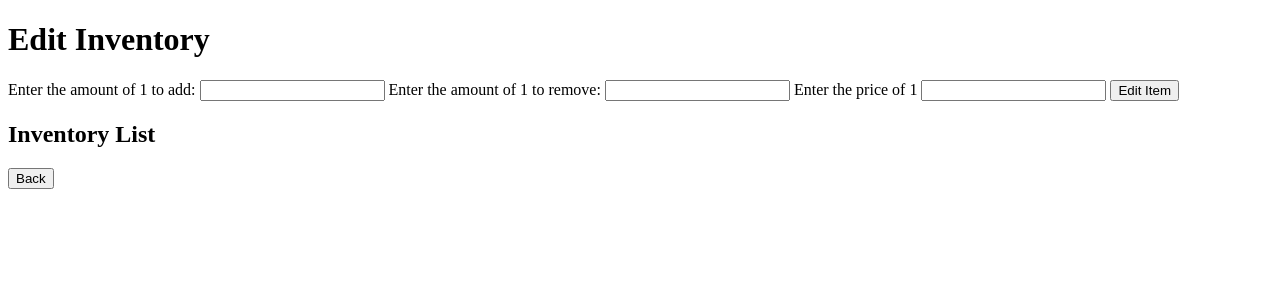
After one commit to E-A-H62/Pantry-Inventory, a Flask app: page /edit/1 in a window 1280 px wide. The commit adds this page. Shown: the top 300 px of the page. Run offline with Flask 3, Linux system fonts and the light colour scheme.

Commit message:
Outline for the web app which still needs db models

```diff
--- a/app.py
+++ b/app.py
@@ -1,9 +1,6 @@
-from flask import Flask, render_template, request, redirect, url_for
+from flask import Flask, render_template, request, redirect, url_for, jsonify, flash
 
 app = Flask(__name__)
-
-# A list to store pantry items (for demonstration purposes)
-pantry_items = []
 
 @app.route('/')
 def home():
@@ -11,24 +8,53 @@ def home():
 
 @app.route('/inventory', methods=['GET', 'POST'])
 def inventory():
+    # fetch pantry items
+    pantry_items = [] # temp
+
     if request.method == 'POST':
         item = request.form['item']
-        quantity = request.form['quantity']
-        pantry_items.append({'item': item, 'quantity': int(quantity)})
-        return redirect(url_for('inventory'))
+
+        if not item:
+            flash('Invalid input for item name', "danger")
+            return redirect(url_for('inventory'))
+
+        # get function call to retrieve pricing from name primary key
+        price = 0 # temp
+
+        if price:
+            redirect(url_for('add', item = item))
+
+        redirect(url_for('edit', item = item))
+
     return render_template('inventory.html', pantry_items=pantry_items)
 
+@app.route('/add/<item>', methods=['GET', 'POST'])
+def add(item):
+    if request.method == 'POST':
+        quantity = request.form['quantity']
+        price = request.form['price']
+
+        # add item to database
+
+        return redirect(url_for('add'), item = item)
+
+    return render_template('add_inventory.html', item = item)
+
+
 # needs work to become fully functional
-@app.route('/edit', methods=['GET', 'POST'])
-def edit():
+@app.route('/edit/<item>', methods=['GET', 'POST'])
+def edit(item):
     if request.method == 'POST':
-        item = request.form['item']
-        quantity = request.form['quantity']
-        for entry in pantry_items:
-            if entry.get(item):
-                entry[item] = quantity
-        return redirect(url_for('edit'))
-    return render_template('edit.html', pantry_items=pantry_items)
+        added = request.form['added']
+        removed = request.form['removed']
+        price = request.form['price']
+
+        # update item in database
+
+        return redirect(url_for('edit'), item = item)
+
+    return render_template('edit_inventory.html', item = item)
+
 
 if __name__ == '__main__':
     app.run(debug=True)
--- /dev/null
+++ b/templates/edit_inventory.html
@@ -0,0 +1,33 @@
+<!DOCTYPE html>
+<html lang="en">
+<head>
+    <meta charset="UTF-8">
+    <meta name="viewport" content="width=device-width, initial-scale=1.0">
+    <title>Pantry Inventory</title>
+</head>
+<body>
+    <h1>Edit Inventory</h1>
+
+    <form action="/edit" method="POST">
+        <label for="added">Enter the amount of {{item}} to add:</label>
+        <input type="number" id="added" name="added" required/>
+
+        <label for="removed">Enter the amount of {{item}} to remove:</label>
+        <input type="number" id="removed" name="removed" required/>
+
+        <label for="price">Enter the price of {{item}}</label>
+        <input type="number" id="price" name="price" required/>
+
+        <button type="submit">Edit Item</button>
+    </form>
+
+    <h2>Inventory List</h2>
+    <ul>
+
+    </ul>
+
+    <form action="/inventory" method="GET">
+        <button type="submit" class="btn btn-primary">Back</button>
+    </form>
+</body>
+</html>
--- a/templates/home.html
+++ b/templates/home.html
@@ -8,11 +8,9 @@
         <div class="container">
             <h1>Pantry Inventory</h1>
             <form action="/inventory" method="GET">
-                <button type="submit" class="btn btn-primary">Create List</button>
+                <button type="submit" class="btn btn-primary">View List</button>
             </form>
-            <form action="/edit" method="GET">
-                <button type="submit" class="btn btn-primary">Edit List</button>
-            </form>
+
         </div>
     </body>
 </html>
--- a/templates/inventory.html
+++ b/templates/inventory.html
@@ -10,10 +10,8 @@
 
     <form action="/inventory" method="POST">
         <label for="item">Enter an item:</label>
-        <input type="text" id="item" name="item" required>
-        <label for="quantity">Enter quantity:</label>
-        <input type="number" id="quantity" name="quantity" required>
-        <button type="submit">Add Item</button>
+        <input type="text" id="item" name="item" required/>
+        <button type="submit">Check Item</button>
     </form>
 
     <h2>Inventory List</h2>
```
Also changed, not shown: templates/add_inventory.html (added, +24 -0 lines), templates/edit.html (deleted, +0 -30 lines).
